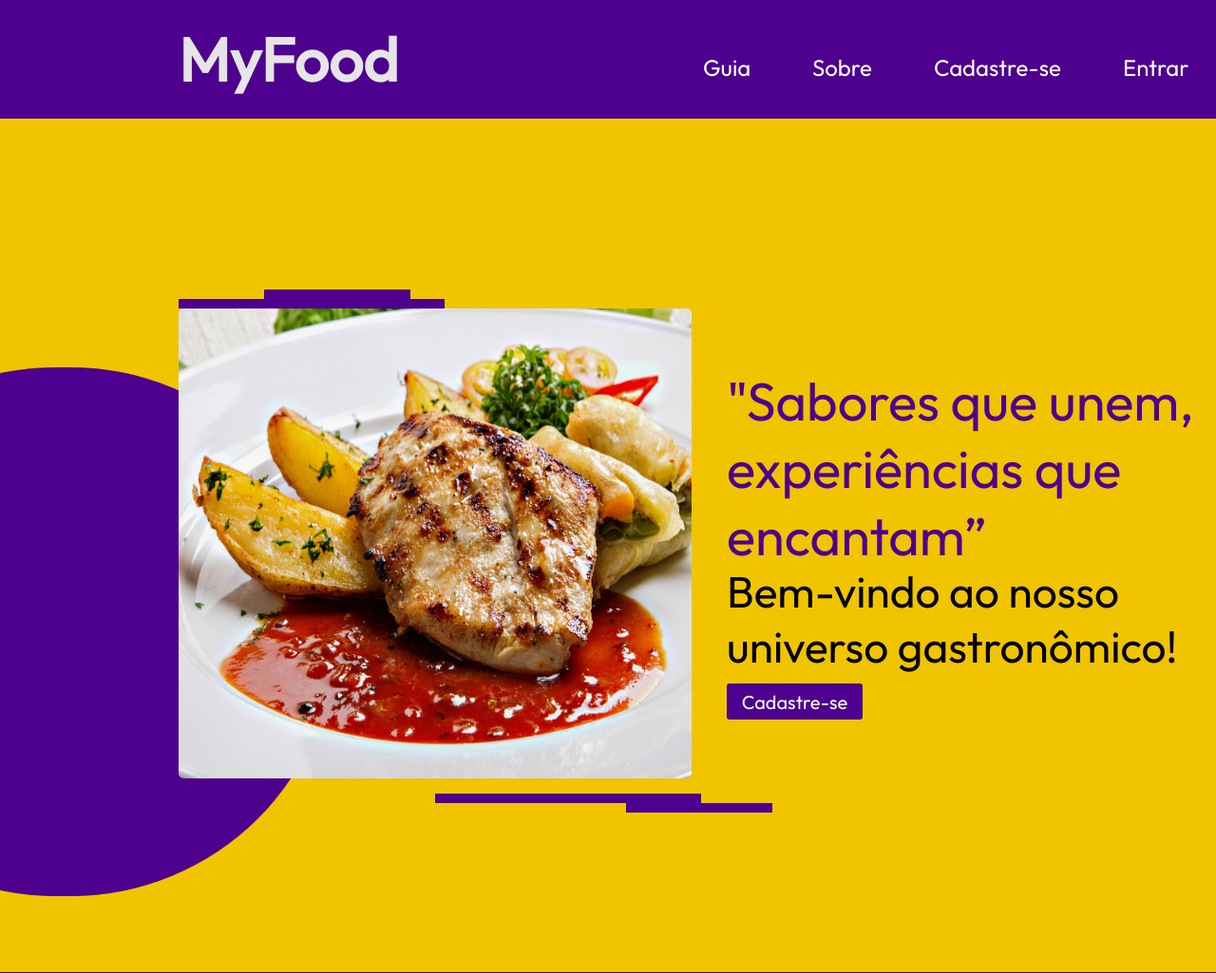
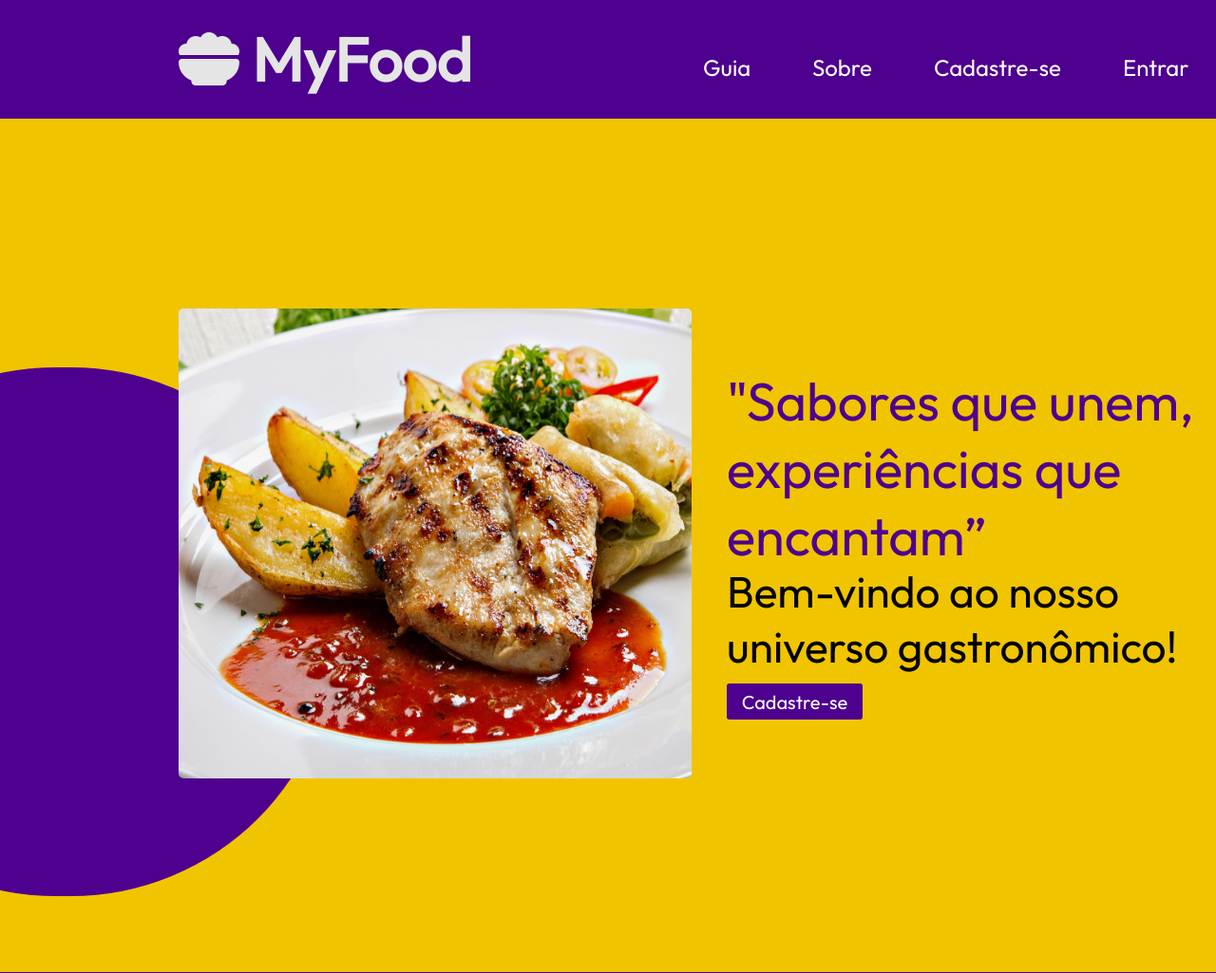
Before and after one commit to FelipeBatistadosSantos/FlavorXP, a Django app: page / in a window 1280 px wide; the page is wider, and only the part inside the window is pictured. Shown: the top 1025 px of that part at 95% size. Run offline with Django 4.2, Linux system fonts and the light colour scheme; some libraries are stand-ins or nearby versions.

Commit message:
merge dev-luana

```diff
--- a/main/templates/base.html
+++ b/main/templates/base.html
@@ -7,6 +7,7 @@
     <link href='https://fonts.googleapis.com/css?family=Outfit' rel='stylesheet'>
     <link rel="stylesheet" href="main/static/style_base.css">
     <script src="https://code.jquery.com/jquery-3.6.4.min.js"></script>
+    <script src="https://kit.fontawesome.com/3cb2d5abf9.js" crossorigin="anonymous"></script>
     <title>MyFood</title>
 </head>
 
@@ -14,13 +15,12 @@
 
     <nav style="width: 1440px; height: 125px; left: 0px; top: 0px; position: absolute">
         <div class="retangulo_nav"></div>
-        <div class="logo">MyFood</div>
+        <div class="logo"><i class="fa-solid fa-bowl-food"> </i> MyFood</div>
         <ul>
             <li class="nav-link nav-link-signup"><a class="anav" href="{% url 'angeline:cadastro' %}">Cadastre-se</a></li>
             <li class="nav-link nav-link-about"><a class="anav" href="#sobre_o_myfood_home">Sobre</a></li>
             <li class="nav-link nav-link-guide"><a class="anav" href="#">Guia</a></li>
             <li class="nav-link nav-link-login"><a class="anav" href="{% url 'angeline:login' %}">Entrar</a></li>
-
         </ul>
     </nav>
 
@@ -31,10 +31,6 @@
                 <div class="texto1">"Sabores que unem, experiências que encantam”<br/><br/></div>
                 <div style="width: 504px; height: 112px; left: 765px; top: 594px; position: absolute; color: black; font-size: 46px; font-family: Outfit; font-weight: 300; word-wrap: break-word">Bem-vindo ao nosso  universo gastronômico!<br/><br/></div>
                 <img class="imagem_frango_home" src="angeline/static/img/frango_home.jpg" />
-                <div class="palito palito_roxo1"></div>
-                <div class="palito palito_roxo2"></div>
-                <div class="palito palito_roxo3"></div>
-                <div class="palito palito_roxo4"></div>
                 <a href="{%url 'angeline:cadastro'%}" class="">
                     <button class="botao_cadastro1_home" type="button">
                         <span class="spancad">Cadastre-se</span>
```
